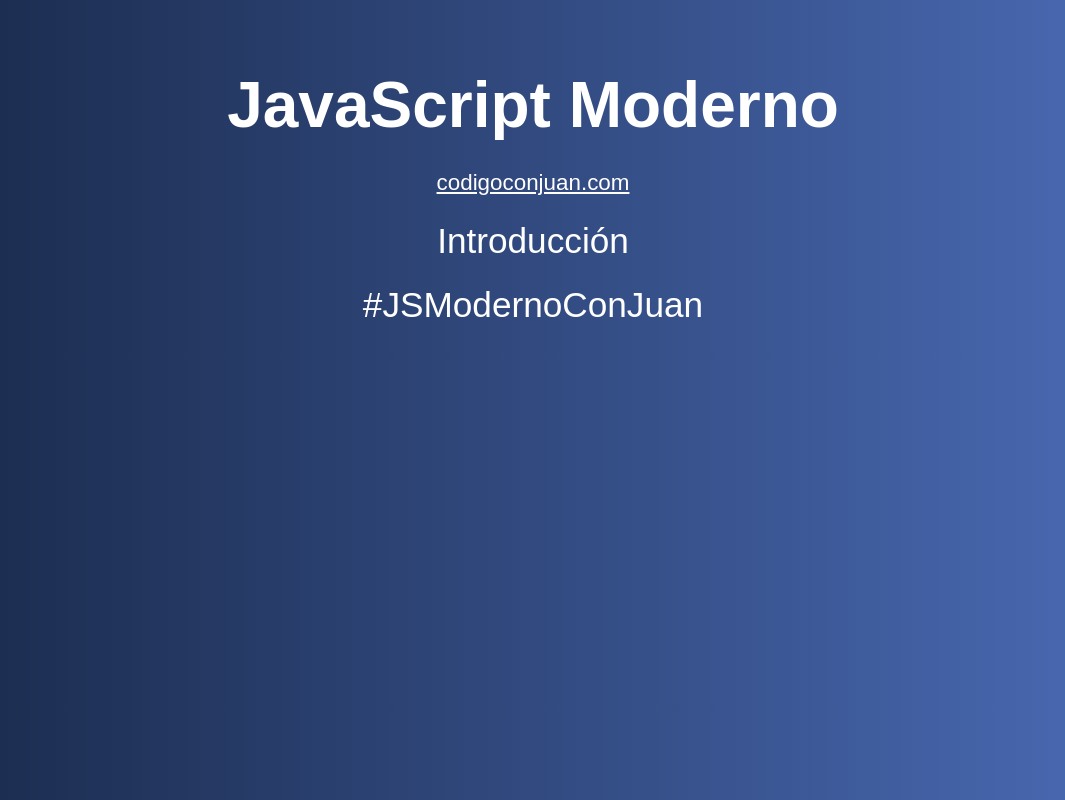
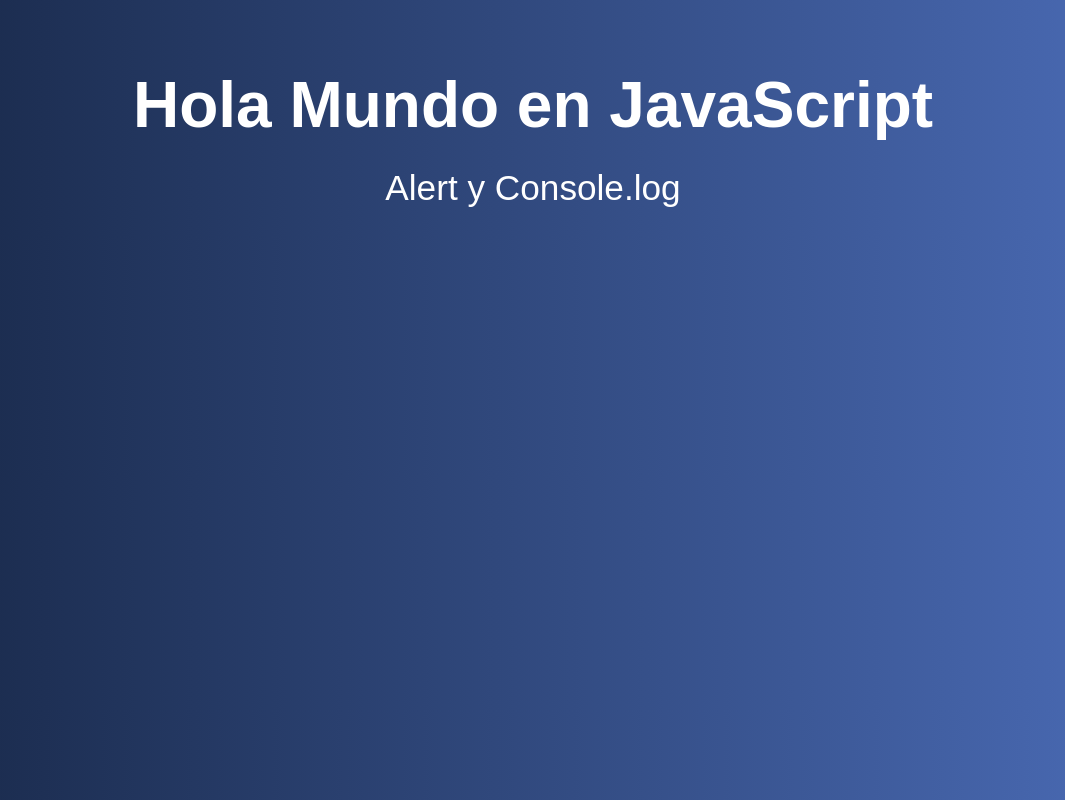
Before and after one commit to Antonio-mb05/Curso-JS-Moderno, a plain HTML site: page 01-Introduccion/index.html in a window 1280 px wide. Shown: the whole page, without its empty margins (107-1172 px from the left). Drawn offline with Linux system fonts and the light colour scheme; a web font is replaced by a local one.

Commit message:
Hola Mundo en JS
Hola Mundo en JavaScript usando Alert y Console.log

```diff
--- a/01-Introduccion/index.html
+++ b/01-Introduccion/index.html
@@ -9,10 +9,9 @@
 </head>
 <body>
     <div class="contenido">
-        <h1>JavaScript Moderno</h1>
-        <a href="http://www.codigoconjuan.com" target="_blank">codigoconjuan.com</a>
-        <p>Introducción</p>
-        <p class="hashtag">#JSModernoConJuan</p>
+        <h1>Hola Mundo en JavaScript</h1>
+        <p class="hashtag">Alert y Console.log</p>
+        <script src="js/script.js"></script>
     </div>
 </body>
 </html>
--- /dev/null
+++ b/01-Introduccion/js/script.js
@@ -0,0 +1,2 @@
+alert("Hola Mundo con Alert");
+console.log("Hola Mundo con Consola");
```
